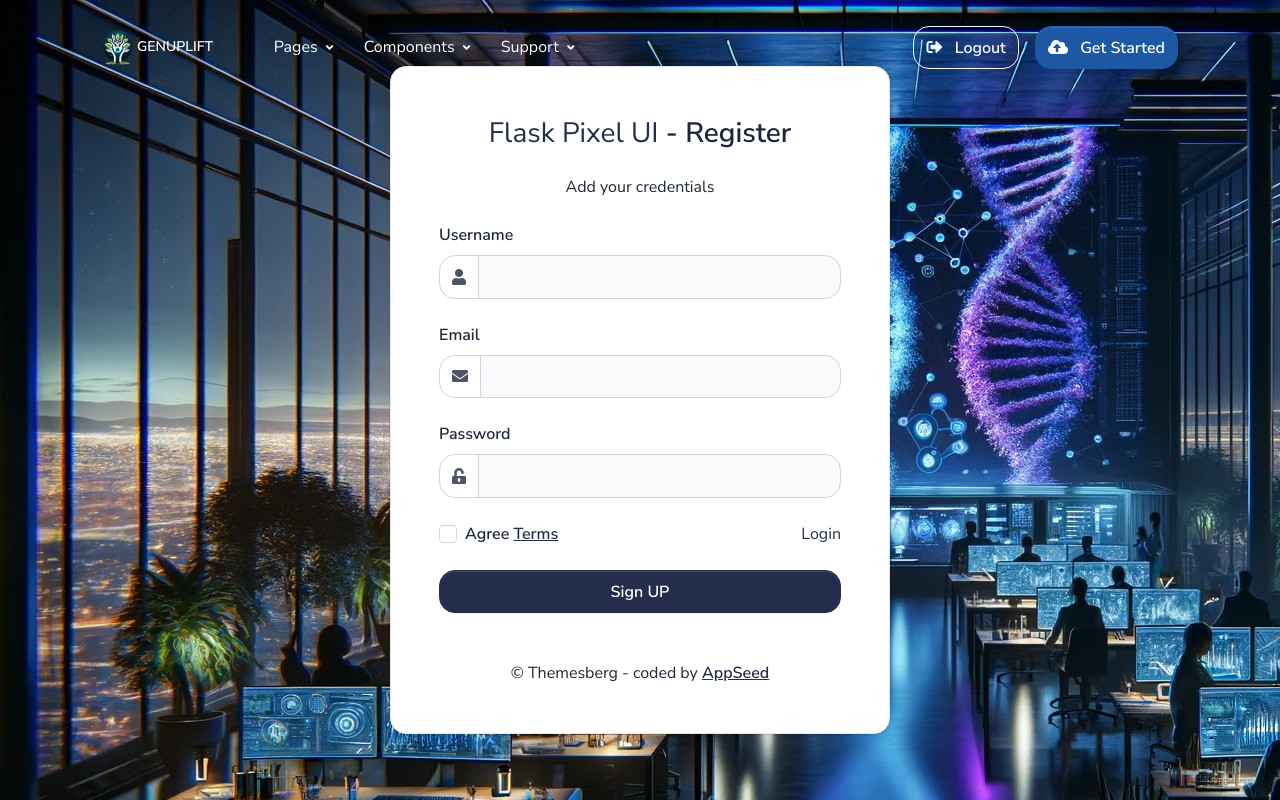
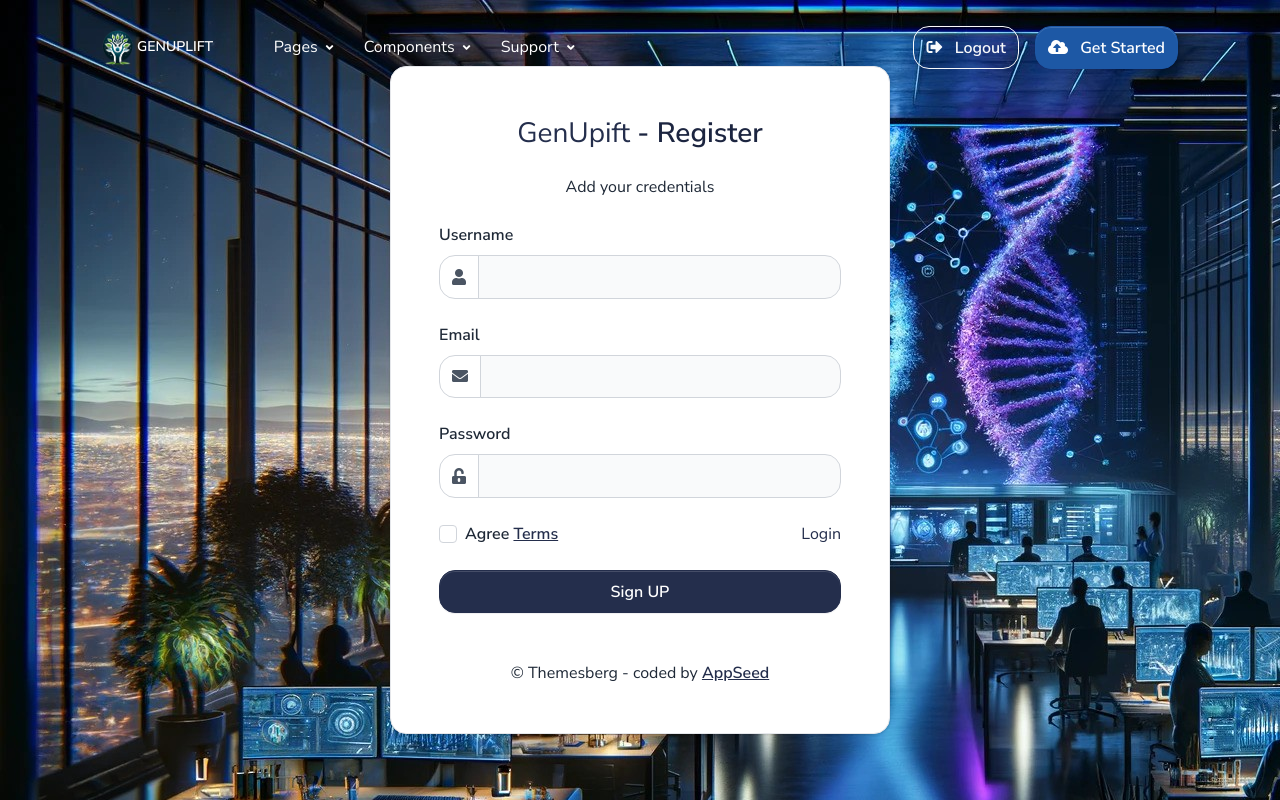
Before and after one commit to OmnisCyber/genuplift_flask, a Flask app: page /register in a window 1280 px wide. Run offline with Flask 2, Linux system fonts and the light colour scheme; some libraries are stand-ins or nearby versions.

Commit message:
visual housekeeping

```diff
--- a/apps/templates/accounts/register.html
+++ b/apps/templates/accounts/register.html
@@ -19,7 +19,7 @@
                         <div class="signin-inner my-4 my-lg-0 bg-white shadow-soft border rounded border-gray-300 p-4 p-lg-5 w-100 fmxw-500">
                             <div class="text-center text-md-center mb-4 mt-md-0">
                                 <h1 class="mb-0 h3">
-                                    <a href="https://appseed.us/product/pixel-bootstrap/flask/" target="_blank">Flask Pixel UI</a> - Register
+                                    <a href="https://appseed.us/product/pixel-bootstrap/flask/" target="_blank">GenUpift</a> - Register
                                 </h1>
                                 <br />
                                 <span class="font-weight-normal">
```
